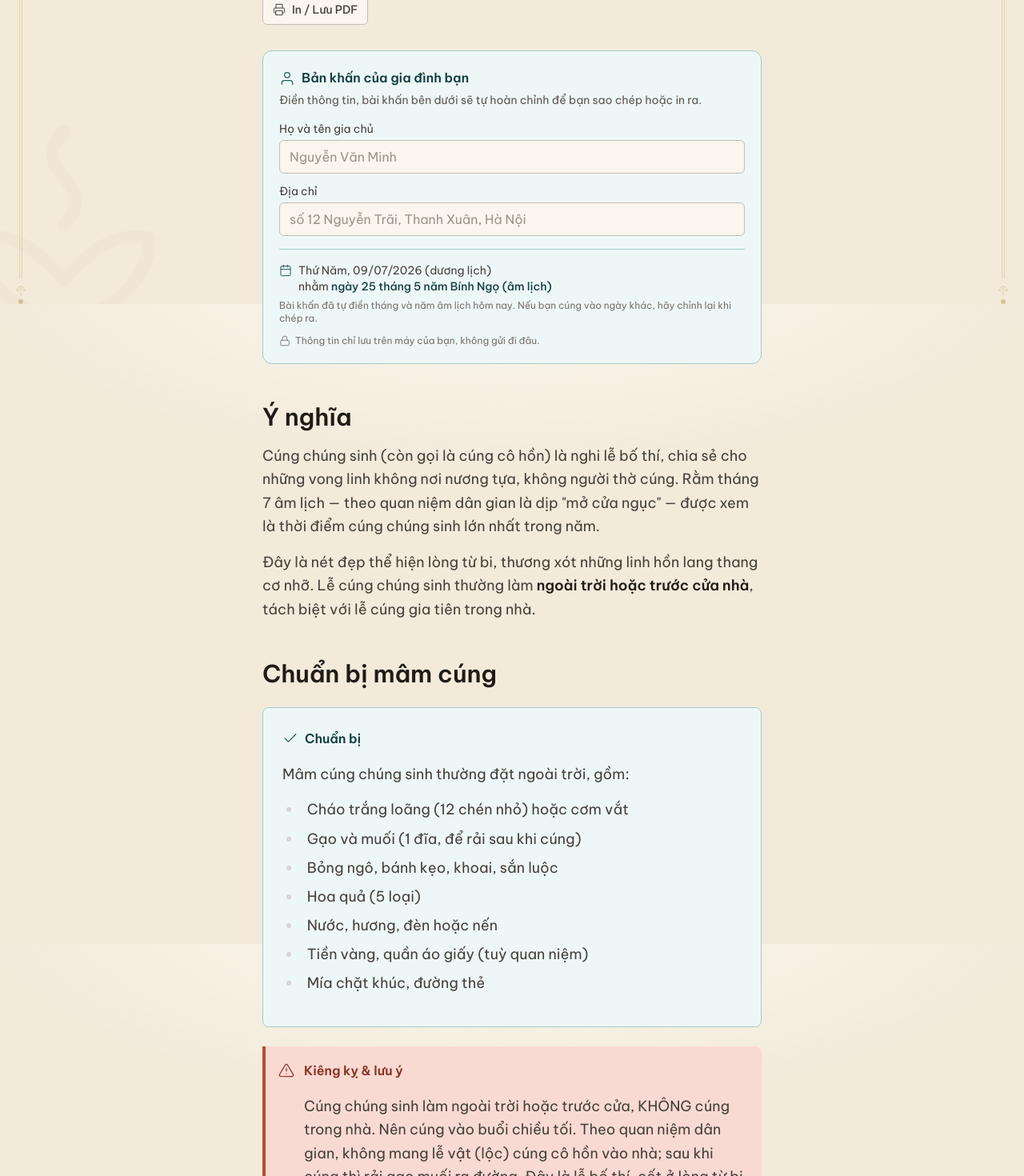
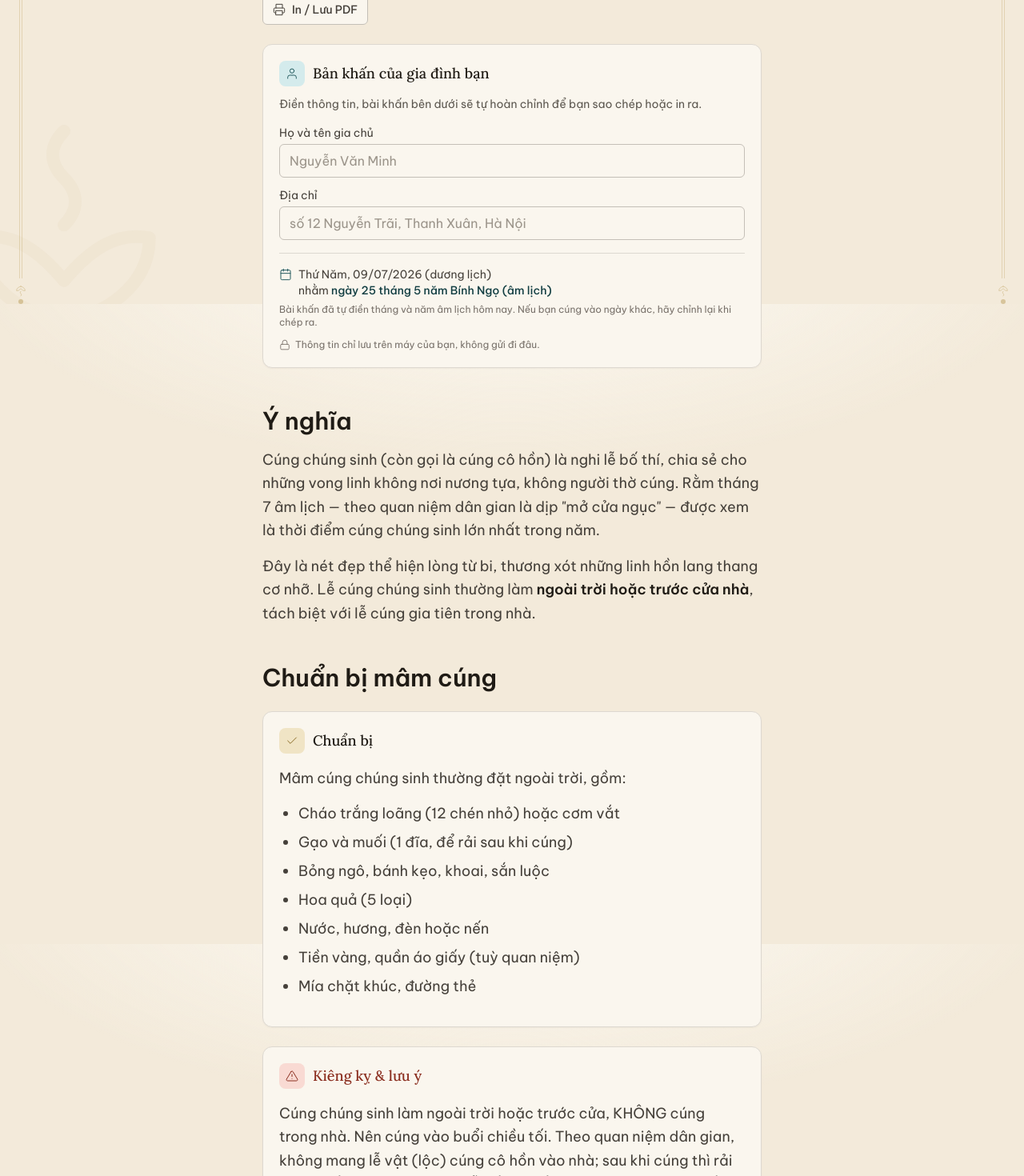
Before and after one commit to dthanhvu03/vibe_vankhan, a Next.js app: page /van-khan/cung-chung-sinh-co-hon in a window 1280 px wide. Shown: the part 420-1890 px from the top of the page at 80% size. Built offline with nearby package versions, Linux system fonts and the light colour scheme.

Commit message:
Unify content boxes into one InfoCard system (consistent shell, accent per type)
Co-Authored-By: Claude Opus 4.8 <noreply@anthropic.com>

```diff
--- a/src/app/van-khan/[slug]/page.tsx
+++ b/src/app/van-khan/[slug]/page.tsx
@@ -9,6 +9,7 @@ import { PrintButton } from '@/components/PrintButton'
 import { PersonalizeProvider } from '@/components/PersonalizeProvider'
 import { PersonalizeForm } from '@/components/PersonalizeForm'
 import { SoDoMamCung } from '@/components/SoDoMamCung'
+import { InfoCard } from '@/components/InfoCard'
 import { SealMark } from '@/components/ornaments'
 import { AltarPanel } from '@/components/AltarPanel'
 import { IconCheck, IconWarning } from '@/components/icons'
@@ -86,24 +87,22 @@ const mdxComponents = {
     return <VanKhanBlock text={text} title={props.title} />
   },
   KiengKy: (props: { children: React.ReactNode }) => (
-    <aside className="bg-vermilion-100 border-l-4 border-vermilion-500 p-4 my-6 rounded-r-lg flex gap-3">
-      <IconWarning className="w-5 h-5 text-vermilion-700 flex-shrink-0 mt-1" />
-      <div>
-        <strong className="text-vermilion-700 block mb-1">
-          Kiêng kỵ &amp; lưu ý
-        </strong>
-        <div className="text-stone-700">{props.children}</div>
-      </div>
-    </aside>
+    <InfoCard
+      icon={<IconWarning className="w-4 h-4" />}
+      title="Kiêng kỵ & lưu ý"
+      accent="vermilion"
+    >
+      {props.children}
+    </InfoCard>
   ),
   Checklist: (props: { children: React.ReactNode }) => (
-    <div className="bg-ink-50 border border-ink-200 rounded-lg p-6 my-6">
-      <div className="flex items-center gap-2 mb-3">
-        <IconCheck className="w-5 h-5 text-ink-600" />
-        <strong className="text-ink-800">Chuẩn bị</strong>
-      </div>
+    <InfoCard
+      icon={<IconCheck className="w-4 h-4" />}
+      title="Chuẩn bị"
+      accent="ochre"
+    >
       {props.children}
-    </div>
+    </InfoCard>
   ),
   SoDoMamCung: (props: { variant?: string }) => (
     <SoDoMamCung variant={props.variant} />
--- /dev/null
+++ b/src/components/InfoCard.tsx
@@ -0,0 +1,45 @@
+import type { ReactNode } from 'react'
+
+type Accent = 'ink' | 'ochre' | 'vermilion'
+
+const ACCENT: Record<Accent, { badge: string; title: string }> = {
+  ink: { badge: 'bg-ink-100 text-ink-600', title: 'text-stone-900' },
+  ochre: { badge: 'bg-ochre-100 text-ochre-700', title: 'text-stone-900' },
+  vermilion: {
+    badge: 'bg-vermilion-100 text-vermilion-700',
+    title: 'text-vermilion-700',
+  },
+}
+
+interface Props {
+  icon: ReactNode
+  title: string
+  accent?: Accent
+  children: ReactNode
+  className?: string
+}
+
+export function InfoCard({
+  icon,
+  title,
+  accent = 'ink',
+  children,
+  className = '',
+}: Props) {
+  const a = ACCENT[accent]
+  return (
+    <section
+      className={`not-prose my-6 bg-stone-50 border border-stone-200 rounded-xl p-5 shadow-sm ${className}`}
+    >
+      <div className="flex items-center gap-2.5 mb-3">
+        <span
+          className={`inline-flex w-8 h-8 flex-shrink-0 items-center justify-center rounded-lg ${a.badge}`}
+        >
+          {icon}
+        </span>
+        <h3 className={`font-serif text-lg font-medium ${a.title}`}>{title}</h3>
+      </div>
+      <div className="text-stone-700">{children}</div>
+    </section>
+  )
+}
--- a/src/components/PersonalizeForm.tsx
+++ b/src/components/PersonalizeForm.tsx
@@ -1,6 +1,7 @@
 'use client'
 
 import { usePersonalize } from './PersonalizeProvider'
+import { InfoCard } from './InfoCard'
 import { IconCalendar, IconLock, IconUser } from './icons'
 
 const inputClass =
@@ -13,13 +14,12 @@ export function PersonalizeForm() {
   const { ten, diaChi, lunar, setTen, setDiaChi } = usePersonalize()
 
   return (
-    <div className="no-print bg-ink-50 border border-ink-200 rounded-xl p-5 my-8">
-      <div className="flex items-center gap-2 mb-1">
-        <IconUser className="w-5 h-5 text-ink-600" />
-        <span className="font-semibold text-ink-800">
-          Bản khấn của gia đình bạn
-        </span>
-      </div>
+    <InfoCard
+      icon={<IconUser className="w-4 h-4" />}
+      title="Bản khấn của gia đình bạn"
+      accent="ink"
+      className="no-print"
+    >
       <p className="text-sm text-stone-600 mb-4">
         Điền thông tin, bài khấn bên dưới sẽ tự hoàn chỉnh để bạn sao chép hoặc
         in ra.
@@ -57,7 +57,7 @@ export function PersonalizeForm() {
       />
 
       {lunar && (
-        <div className="mt-4 pt-4 border-t border-ink-200">
+        <div className="mt-4 pt-4 border-t border-stone-200">
           <div className="flex items-start gap-2">
             <IconCalendar className="w-4 h-4 text-ink-600 flex-shrink-0 mt-0.5" />
             <p className="text-sm text-stone-700">
@@ -78,6 +78,6 @@ export function PersonalizeForm() {
         <IconLock className="w-3.5 h-3.5 flex-shrink-0" />
         Thông tin chỉ lưu trên máy của bạn, không gửi đi đâu.
       </p>
-    </div>
+    </InfoCard>
   )
 }
--- a/src/components/SoDoMamCung.tsx
+++ b/src/components/SoDoMamCung.tsx
@@ -6,6 +6,8 @@ import {
   MAM_CUNG_REGION_NOTES,
   MAM_CUNG_STEPS,
 } from '@/lib/mamCung'
+import { InfoCard } from './InfoCard'
+import { IconSteps } from './icons'
 
 type Region = 'bac' | 'trung' | 'nam'
 
@@ -232,16 +234,18 @@ export function SoDoMamCung({ variant = 'standard' }: { variant?: string }) {
         </div>
       </div>
 
-      <div className="mt-5 paper-panel rounded-lg px-5 py-4">
-        <p className="text-base font-serif text-stone-900 mb-2.5">
-          Trình tự hành lễ
-        </p>
+      <InfoCard
+        icon={<IconSteps className="w-4 h-4" />}
+        title="Trình tự hành lễ"
+        accent="ink"
+        className="mt-5"
+      >
         <ol className="list-decimal pl-5 text-sm text-stone-700 leading-loose">
           {MAM_CUNG_STEPS.map((s, i) => (
             <li key={i}>{s}</li>
           ))}
         </ol>
-      </div>
+      </InfoCard>
     </div>
   )
 }
--- a/src/components/icons.tsx
+++ b/src/components/icons.tsx
@@ -174,3 +174,15 @@ export function IconLock(props: IconProps) {
     </svg>
   )
 }
+
+export function IconSteps(props: IconProps) {
+  return (
+    <svg {...baseProps} {...props}>
+      <line x1="10" y1="6" x2="21" y2="6" />
+      <line x1="10" y1="12" x2="21" y2="12" />
+      <line x1="10" y1="18" x2="21" y2="18" />
+      <path d="M4 5h1.5v3.5" />
+      <path d="M3.5 16.5h2.5M4 14.5c1-.6 2 .2 1.6 1.2" />
+    </svg>
+  )
+}
```
